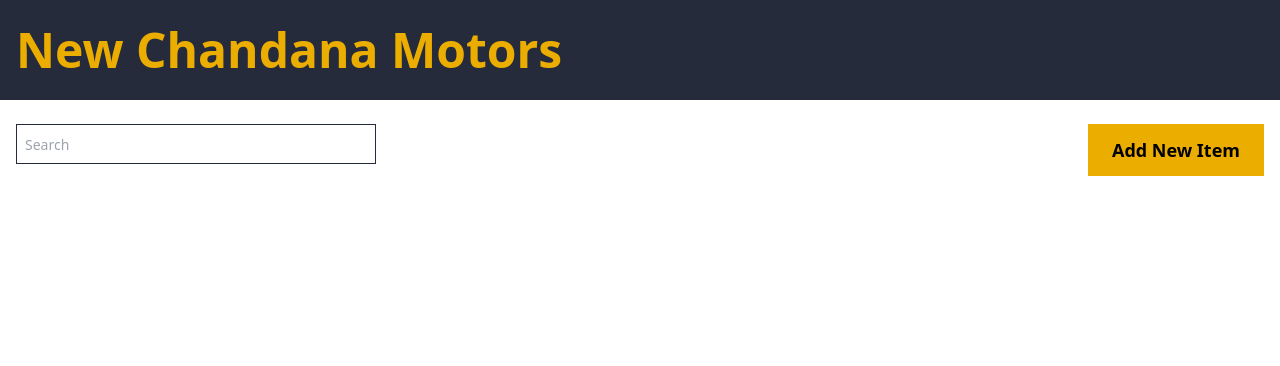
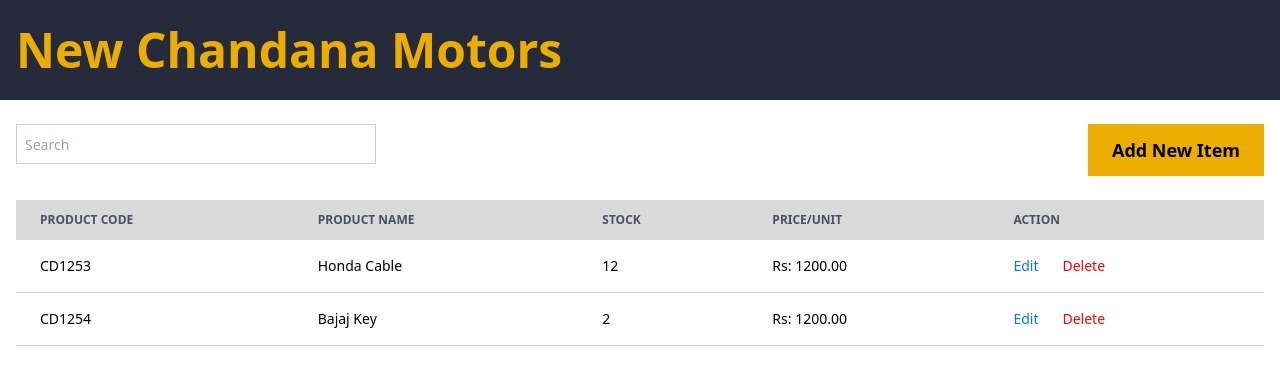
Before and after one commit to deshan68/chandana-motors-inventory, a React (Vite) app in the folder client/: page / in a window 1280 px wide. Shown: the top 366 px of the page. Built offline with nearby package versions, Linux system fonts and the light colour scheme.

Commit message:
add table

```diff
--- a/client/src/components/Content.jsx
+++ b/client/src/components/Content.jsx
@@ -2,9 +2,9 @@
 
 const Content = () => {
   return (
-    <main className="w-full px-4 py-6">
+    <main className="w-full px-4 py-6 ">
       {/* top div */}
-      <div className="w-full flex justify-between">
+      <div className="w-full flex justify-between mb-6">
         <input
           type="text"
           placeholder="Search"
@@ -16,6 +16,70 @@
       </div>
 
       {/* table */}
+
+      <div class="relative overflow-x-auto">
+        <table class="w-full text-sm text-left rtl:text-right text-gray-500 dark:text-gray-400">
+          <thead class="text-xs text-[#252b3bc9] uppercase bg-[#D9D9D9]">
+            <tr>
+              <th scope="col" class="px-6 py-3">
+                Product Code
+              </th>
+              <th scope="col" class="px-6 py-3">
+                Product Name
+              </th>
+              <th scope="col" class="px-6 py-3">
+                Stock
+              </th>
+              <th scope="col" class="px-6 py-3">
+                Price/Unit
+              </th>
+              <th scope="col" class="px-6 py-3">
+                Action
+              </th>
+            </tr>
+          </thead>
+          <tbody>
+            <tr class="border-b border-b-borderLight">
+              <th
+                scope="row"
+                class="px-6 py-4 font-medium text-gray-900 whitespace-nowrap"
+              >
+                CD1253
+              </th>
+              <td class="px-6 py-4">Honda Cable</td>
+              <td class="px-6 py-4">12</td>
+              <td class="px-6 py-4">Rs: 1200.00</td>
+              <td class="px-6 py-4 flex gap-x-6">
+                <a href="#" class="font-medium text-[#0477FF]  hover:underline">
+                  Edit
+                </a>
+                <a href="#" class="font-medium text-[#FF0000] hover:underline">
+                  Delete
+                </a>
+              </td>
+            </tr>
+            <tr class="border-b border-b-borderLight">
+              <th
+                scope="row"
+                class="px-6 py-4 font-medium text-gray-900 whitespace-nowrap"
+              >
+                CD1254
+              </th>
+              <td class="px-6 py-4">Bajaj Key</td>
+              <td class="px-6 py-4">2</td>
+              <td class="px-6 py-4">Rs: 1200.00</td>
+              <td class="px-6 py-4 flex gap-x-6">
+                <a href="#" class="font-medium text-[#0477FF]  hover:underline">
+                  Edit
+                </a>
+                <a href="#" class="font-medium text-[#FF0000] hover:underline">
+                  Delete
+                </a>
+              </td>
+            </tr>
+          </tbody>
+        </table>
+      </div>
     </main>
   );
 };
--- a/client/tailwind.config.js
+++ b/client/tailwind.config.js
@@ -6,7 +6,7 @@
     colors: {
       primaryDark: "#252B3B",
       primaryYellow: "#EBAD00",
-      borderLight: "#252B3B",
+      borderLight: "#CFCFCF",
     },
   },
   plugins: [],
```
